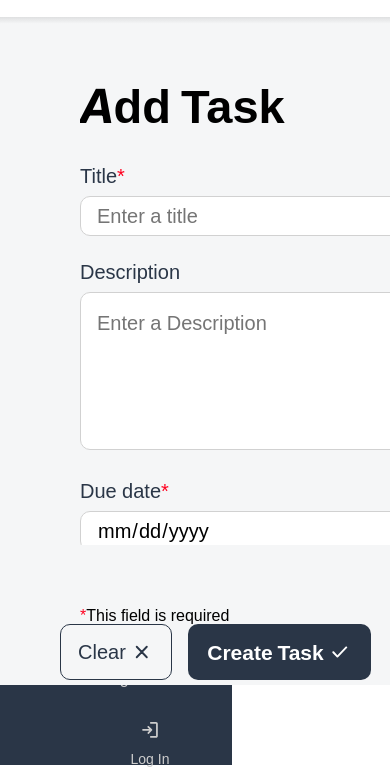
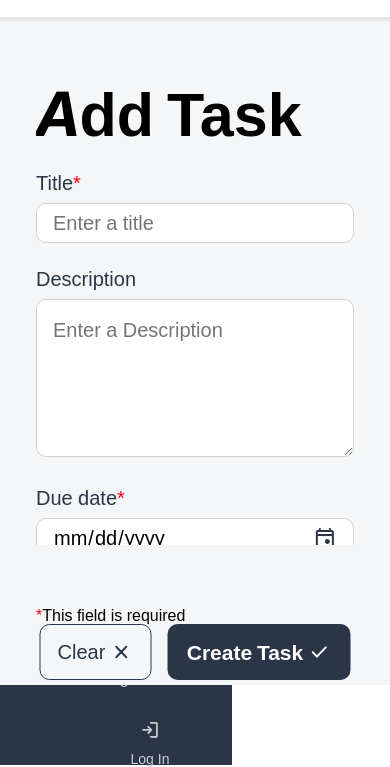
Before and after one commit to MR-GitCode/join, a website with bundled scripts: page add-task.html in a window 390 px wide. Shown: the part 79-846 px from the top of the page. Built offline with nearby package versions, Linux system fonts and the light colour scheme; no server answers; files whose address does not match are found by name.

Commit message:
final add task

```diff
--- a/styles/add_task/add_task_responsive.css
+++ b/styles/add_task/add_task_responsive.css
@@ -36,29 +36,13 @@
     #subtask-icons {
         top: 20px
     }
-}
 
-@media (max-width: 1024px) {
-    .content-add-task {
-        padding: 10px;
-    }
-
-    .content-add-task h1 {
-        font-size: 47px;
-        padding-bottom: 0;
-        margin-bottom: 30px;
-    }
-
-    .form-add-task {
-        font-size: 16px;
-    }
-
-    .divider {
-        margin: 0 10px;
+    .bt-priority {
+        width: 120px;
     }
 }
 
-@media (max-width: 425px) {
+@media (max-width: 1150px) {
     .content {
         position: relative;
     }
@@ -67,10 +51,65 @@
         height: 100%;
         overflow-y: auto;
         margin-bottom: 60px;
+        scrollbar-width: thin;
+        scrollbar-color: #A8A8A8 transparent;
+    }
+
+    .scrollbar-form h1{
+        position: sticky;
+        background-color: #f5f6f7;
+        top: 0;
+        z-index: 2;
+        padding-bottom: 20px;
+    }
+
+    form{
+        padding-right: 20px;
+    }
+
+    .form-add-task {
+        flex-direction: column;
+        gap: 16px;
+    }
+
+    .divider{
+        display: none;
+    }
+
+    .required-info {
+        padding-right: 50px;
+    }
+
+    #subtask-icons {
+        left: 356px;
+    }
+
+    .bg-drop-down{
+        width: 396px !important;
+    }
+}
+
+@media (max-width: 768px) {
+    .display-position {
+        justify-content: center;
+    }
+
+    .required-info {
+        display: none;
+    }
+
+    .required-info-mobil {
+        display: flex;
+    }
+}
+
+@media (max-width: 425px) {
+    .scrollbar-form{
+        scrollbar-width: none;
     }
 
     .scrollbar-form::-webkit-scrollbar{
-        display: none;
+        display: none !important;
     }
 
     .scrollbar-form h1{
@@ -80,9 +119,8 @@
         z-index: 2;
     }
 
-    .form-add-task {
-        flex-direction: column;
-        gap: 16px;
+    form{
+        padding-right: 0;
     }
 
     .form-add-task input {
@@ -116,12 +154,39 @@
         right: 16px;
     }
 
-    .required-info {
-        display: none;
+    #subtask-input,
+    #input-assign,
+    #input-title {
+        width: 298px !important;
     }
 
-    .required-info-mobil {
-        display: flex;
+    input[type="date"],
+    .input-menu,
+    .category-select,
+    .bg-drop-down {
+        width: 318px !important;
+    }
 
+    #description {
+        width: 284px !important;
+    }
+
+    #subtask-icons {
+        left: 278px;
+    }
+
+    .priority {
+        width: 318px;
+    }
+
+    .bt-priority {
+        width: 100px;
+        font-size: 16px;
+    }
+
+    .bt-add-task {
+        width: fit-content;
+        left: 50%;
+        transform: translateX(-50%);
     }
 }
--- a/styles/contacts/contacts.css
+++ b/styles/contacts/contacts.css
@@ -65,7 +65,7 @@ h1{
 
 .scrollbar::-webkit-scrollbar {
     width: 8px;
-  }
+}
 
 .scrollbar::-webkit-scrollbar-track {
     background: transparent;
@@ -94,7 +94,6 @@ h1{
     position: sticky;
     top: 0;
     z-index: 2;
-
 }
 
 #bt-add-contact:hover{
--- a/styles/contacts/contacts_responsive.css
+++ b/styles/contacts/contacts_responsive.css
@@ -53,7 +53,7 @@
     }
 
     .right-overlay-contact input {
-            width: 350px;
+        width: 350px;
     }
 }
 
--- a/styles/style_responsive.css
+++ b/styles/style_responsive.css
@@ -7,7 +7,8 @@
         width: 80px;
     }
 
-    .left-side{
+    .left-side,
+    footer{
         width: 160px
     }
 
```
Also changed, not shown: board.html (+0 -2 lines).
